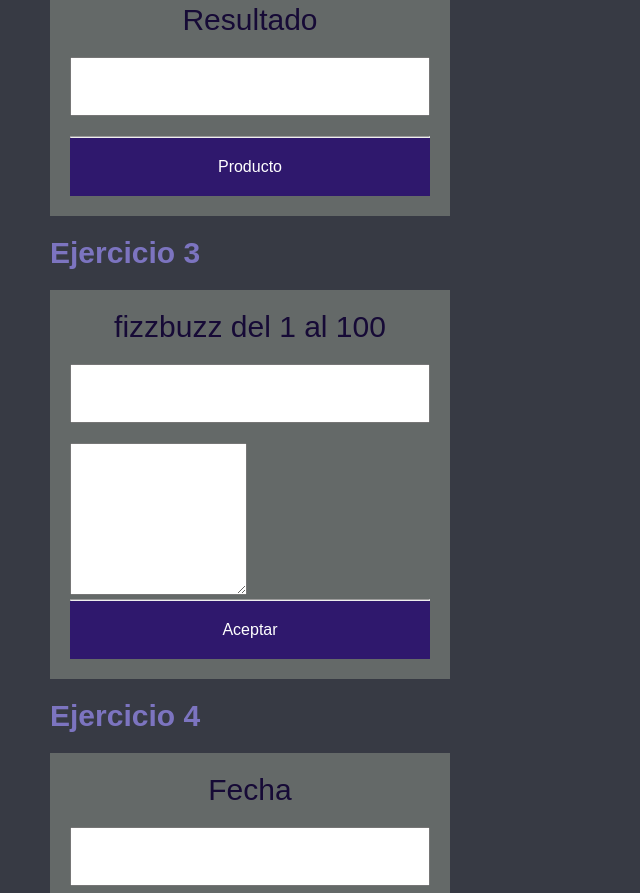
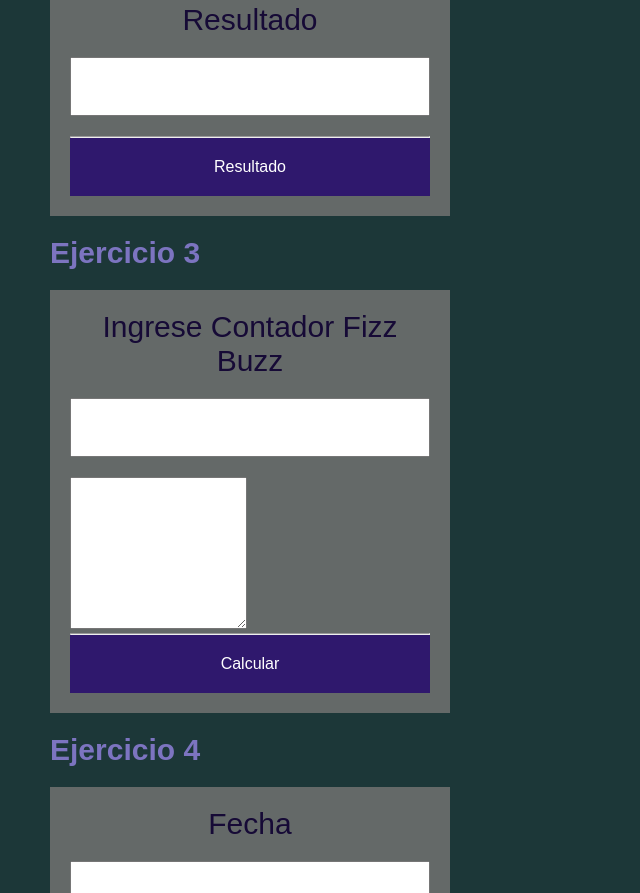
Before and after one commit to cristian-ojeda/Tecnologia_Web-I-, a plain HTML site: page css/Practica_3/index.html in a window 1280 px wide. Shown: the part 1524-2417 px from the top of the page, without its empty margins (0-640 px from the left). Drawn offline with Linux system fonts and the light colour scheme.

Commit message:
cristian

```diff
--- a/css/Practica_3/css/estilos.css
+++ b/css/Practica_3/css/estilos.css
@@ -8,7 +8,7 @@
 
 body {
 	font-family: Arial, Sans-serif;
-	background: #373a44;
+	background: #1C3738;
 	color: #7c74c0;
 
 }
--- a/css/Practica_3/index.html
+++ b/css/Practica_3/index.html
@@ -20,7 +20,7 @@
 
                 <hr>
 
-                <input class = 'btn' type="button" value='Temperatura' onclick="Temperatura()">
+                <input class = 'btn' type="button" value='Calcular' onclick="Temperatura()">
 
             </form>
         </div>
@@ -44,7 +44,7 @@
 
                 <hr>
 
-                <input class = 'btn' type="button" value='Producto' onclick="Producto()">
+                <input class = 'btn' type="button" value='Resultado' onclick="Producto()">
 
             </form>
         </div>
@@ -53,12 +53,12 @@
         <div class = 'contenedor'>
             <form action="">
 
-                <p class="subti">fizzbuzz del 1 al 100</p><input type="text"  id='resp'>
+                <p class="subti">Ingrese Contador Fizz Buzz</p><input type="text"  id='resp'>
                 <textarea name="" id="respfb" cols="20" rows="10"></textarea>
 
                 <hr>
 
-                <input class = 'btn' type="button" value='Aceptar' onclick="fizzBuzz()">
+                <input class = 'btn' type="button" value='Calcular' onclick="fizzBuzz()">
 
             </form>
         </div>
--- a/css/main.css
+++ b/css/main.css
@@ -36,7 +36,7 @@ header, main, footer {
 
 header, footer, footer a {
     text-align: center;
-    background-color:#070708;
+    background-color:#4ea776;
     color: rgb(246, 250, 248);
 }
 
```
